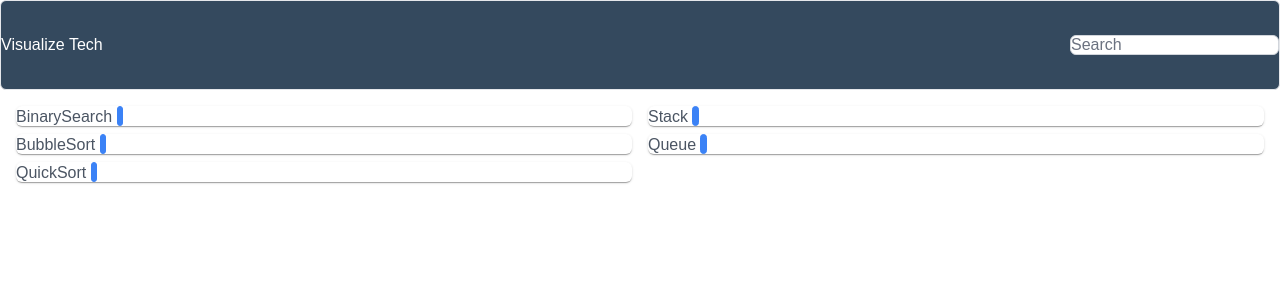
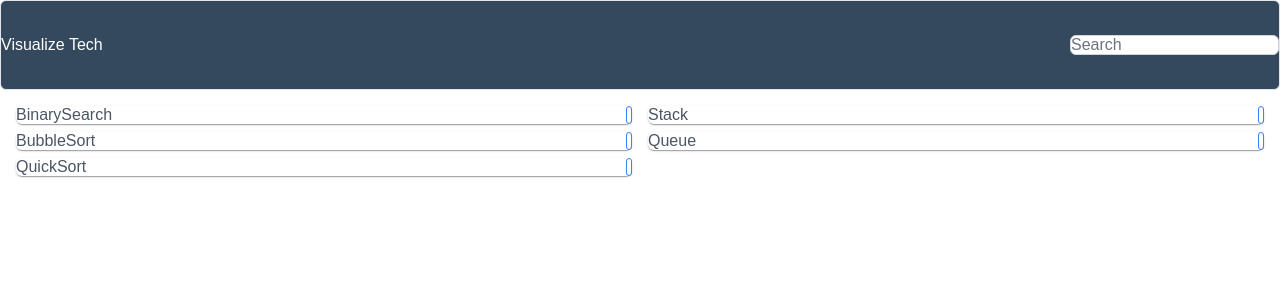
Before and after one commit to WitoldRykowski/visualization-tech, a Vue app: page / in a window 1280 px wide. Shown: the top 300 px of the page. Built offline with nearby package versions, Linux system fonts and the light colour scheme; a web font is replaced by a local one.

Commit message:
New components

```diff
--- a/src/App.vue
+++ b/src/App.vue
@@ -1,12 +1,10 @@
 <script setup lang="ts">
-import { AppToolbar, TheSandbox } from '@/components'
-import Button from 'primevue/button'
-import Card from 'primevue/card'
+import { AppToolbar, TheSandbox, AppListCard } from '@/components'
 import { ALGORITHMS_LIST } from '@/services/algorithms.service'
 import { DATA_STRUCTURES_LIST } from '@/services/data-structures.service'
 import { useVariant } from '@/composable/useVariant'
 
-const { variant, setVariant } = useVariant()
+const { variant } = useVariant()
 </script>
 
 <template>
@@ -17,24 +15,15 @@ const { variant, setVariant } = useVariant()
 
     <div v-show="!variant" class="main-list">
       <div class="main-list__algorithms">
-        <Card class="main-list__card" v-for="algorithm in ALGORITHMS_LIST" :key="algorithm">
-          <template #content>
-            {{ algorithm }}
-            <Button @click="setVariant(algorithm)"></Button>
-          </template>
-        </Card>
+        <AppListCard v-for="algorithm in ALGORITHMS_LIST" :key="algorithm" :variant="algorithm" />
       </div>
+
       <div class="main-list__data-structures">
-        <Card
-          class="main-list__card"
+        <AppListCard
           v-for="dataStructure in DATA_STRUCTURES_LIST"
           :key="dataStructure"
-        >
-          <template #content>
-            {{ dataStructure }}
-            <Button @click="setVariant(dataStructure)"></Button>
-          </template>
-        </Card>
+          :variant="dataStructure"
+        />
       </div>
     </div>
   </div>
@@ -60,8 +49,4 @@ $cardWidth: calc(50% - 0.5rem);
   gap: 0.5rem;
   width: clamp(500px, $cardWidth, $cardWidth);
 }
-
-.main-list__card {
-  width: 100%;
-}
 </style>
--- /dev/null
+++ b/src/components/AppButton/AppButton.vue
@@ -0,0 +1,12 @@
+<script setup lang="ts">
+import Button from 'primevue/button'
+</script>
+
+<template>
+  <Button class="app-button" outlined size="small" />
+</template>
+
+<style scoped lang="scss">
+.app-button {
+}
+</style>
--- /dev/null
+++ b/src/components/AppButton/index.ts
@@ -0,0 +1 @@
+export { default } from './AppButton.vue'
--- /dev/null
+++ b/src/components/AppCard/AppCard.vue
@@ -0,0 +1,20 @@
+<script setup lang="ts">
+import Card from 'primevue/card'
+</script>
+
+<template>
+  <Card class="app-card">
+    <template #title>
+      <slot name="title" />
+    </template>
+    <template #content>
+      <slot />
+    </template>
+  </Card>
+</template>
+
+<style scoped lang="scss">
+.app-card {
+  width: 100%;
+}
+</style>
--- /dev/null
+++ b/src/components/AppCard/index.ts
@@ -0,0 +1 @@
+export { default } from './AppCard.vue'
--- /dev/null
+++ b/src/components/AppListCard/AppListCard.vue
@@ -0,0 +1,24 @@
+<script setup lang="ts">
+import { AppCard, AppButton } from '@/components'
+import { useVariant } from '@/composable/useVariant'
+import type { ContentVariant } from '@/types'
+
+defineProps<{
+  variant: ContentVariant
+}>()
+
+const { setVariant } = useVariant()
+</script>
+
+<template>
+  <AppCard class="app-list-card">
+    {{ variant }}
+    <AppButton @click="setVariant(variant)"></AppButton>
+  </AppCard>
+</template>
+
+<style scoped lang="scss">
+.app-list-card {
+  width: 100%;
+}
+</style>
--- /dev/null
+++ b/src/components/AppListCard/index.ts
@@ -0,0 +1 @@
+export { default } from './AppListCard.vue'
--- a/src/components/AppToolbar/AppToolbar.vue
+++ b/src/components/AppToolbar/AppToolbar.vue
@@ -1,6 +1,6 @@
 <script setup lang="ts">
 import Toolbar from 'primevue/toolbar'
-import Button from 'primevue/button'
+import { AppButton } from '@/components'
 import InputText from 'primevue/inputtext'
 import { computed } from 'vue'
 import { useMainStore } from '@/stores/main'
@@ -27,7 +27,7 @@ const toolbarStyle = computed(() => ({
 
     <template #end>
       <InputText v-show="!variant" v-model="search" placeholder="Search" />
-      <Button v-show="variant" @click="setVariant(undefined)"></Button>
+      <AppButton v-show="variant" @click="setVariant(undefined)" />
     </template>
   </Toolbar>
 </template>
--- a/src/components/index.ts
+++ b/src/components/index.ts
@@ -1,3 +1,6 @@
 export { default as AppToolbar } from './AppToolbar'
 export { default as TheSandbox } from './Sandbox'
 export { default as BinarySearch } from './BinarySearch'
+export { default as AppButton } from './AppButton'
+export { default as AppCard } from './AppCard'
+export { default as AppListCard } from './AppListCard'
--- a/src/stores/main.ts
+++ b/src/stores/main.ts
@@ -1,9 +1,8 @@
 import { reactive, readonly } from 'vue'
 import { defineStore } from 'pinia'
-import { type AlgorithmsList } from '@/services/algorithms.service'
-import { type DataStructuresList } from '@/services/data-structures.service'
+import type { ContentVariant } from '@/types'
 
-export type SandboxVariant = AlgorithmsList | DataStructuresList | undefined
+export type SandboxVariant = ContentVariant
 
 export type MainState = {
   contentVariant: SandboxVariant
--- a/src/style/index.scss
+++ b/src/style/index.scss
@@ -5,3 +5,7 @@
   margin: 0;
   box-sizing: border-box;
 }
+
+.p-card-content {
+  @include flex-row(space-between, center)
+}
--- a/src/types/index.ts
+++ b/src/types/index.ts
@@ -0,0 +1,4 @@
+import { type AlgorithmsList } from '@/services/algorithms.service'
+import { type DataStructuresList } from '@/services/data-structures.service'
+
+export type ContentVariant = AlgorithmsList | DataStructuresList | undefined
```
